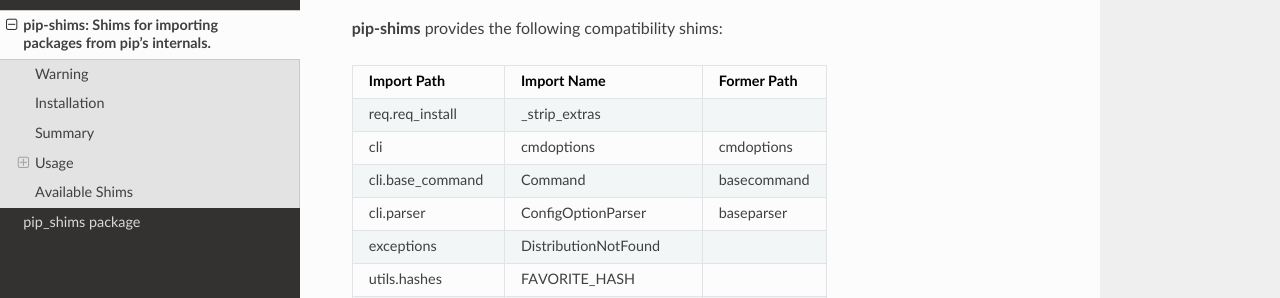
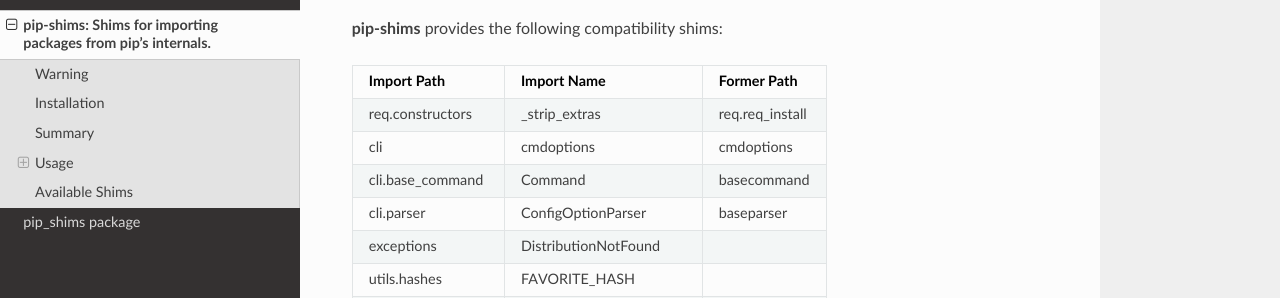
Before and after one commit to sarugaku/pip-shims, a Sphinx documentation site: the page built from docs/quickstart.rst, in a window 1280 px wide and 900 px high, scrolled down 1133 px. Shown: the part 153-451 px from the top of the window. Built offline with Sphinx 7.4.7 and the Read the Docs theme 2.0.0, drawn with Linux system fonts in a browser that asks for light colours.

Commit message:
Fix import path of `_strip_extras`
- Fixes #12

Signed-off-by: Dan Ryan <dan@danryan.co>

```diff
--- a/README.rst
+++ b/README.rst
@@ -99,7 +99,7 @@
 ================== =========================== ================
 Import Path        Import Name                 Former Path
 ================== =========================== ================
-req.req_install    _strip_extras
+req.constructors   _strip_extras               req.req_install
 cli                cmdoptions                  cmdoptions
 cli.base_command   Command                     basecommand
 cli.parser         ConfigOptionParser          baseparser
--- a/docs/quickstart.rst
+++ b/docs/quickstart.rst
@@ -99,7 +99,7 @@
 ================== =========================== ================
 Import Path        Import Name                 Former Path
 ================== =========================== ================
-req.req_install    _strip_extras
+req.constructors   _strip_extras               req.req_install
 cli                cmdoptions                  cmdoptions
 cli.base_command   Command                     basecommand
 cli.parser         ConfigOptionParser          baseparser
--- /dev/null
+++ b/news/13.bugfix.rst
@@ -0,0 +1 @@
+Fixed a bug which caused usage of incorrect location for ``_strip_extras``.
```
Also changed, not shown: 1 other file.
